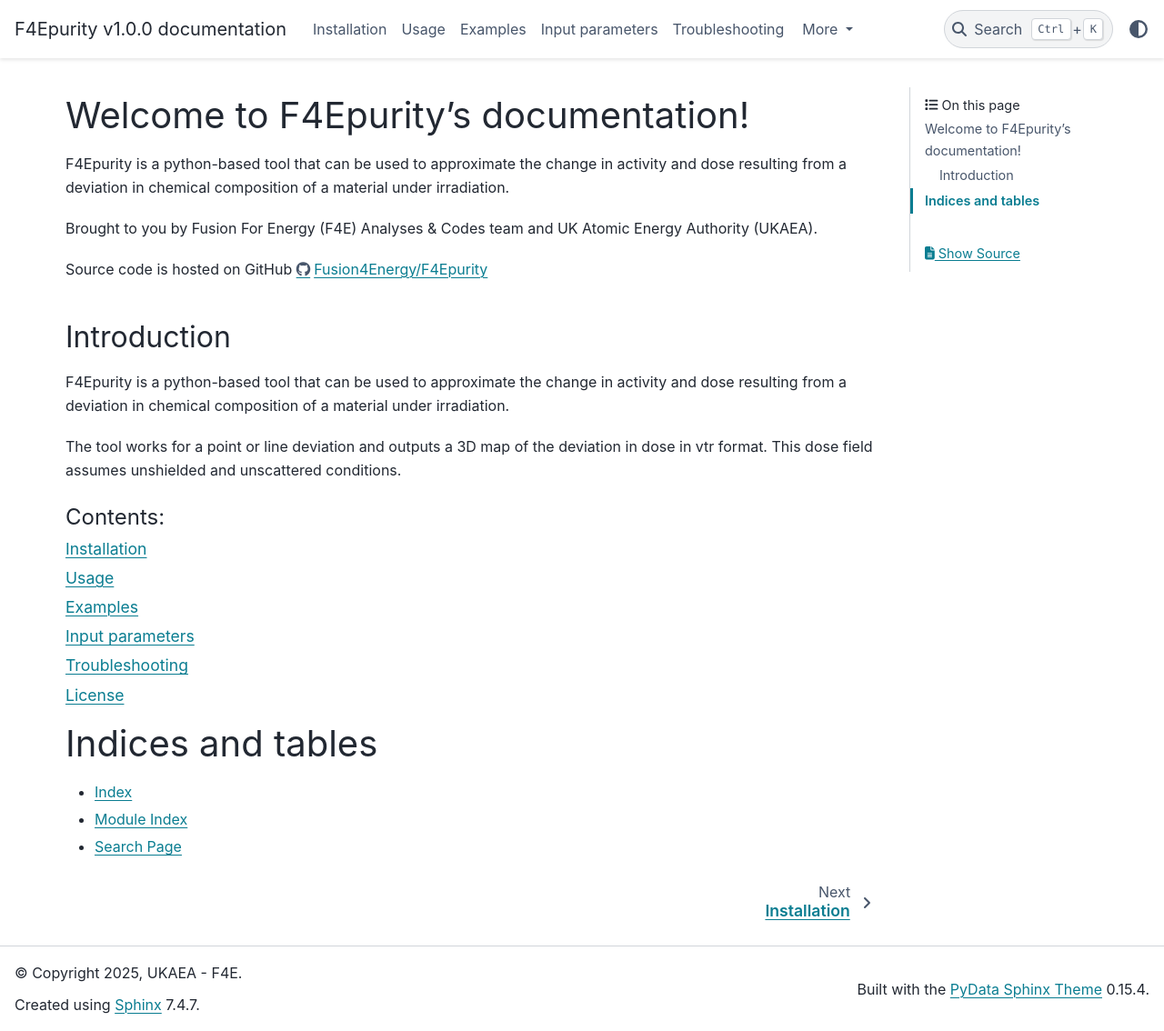
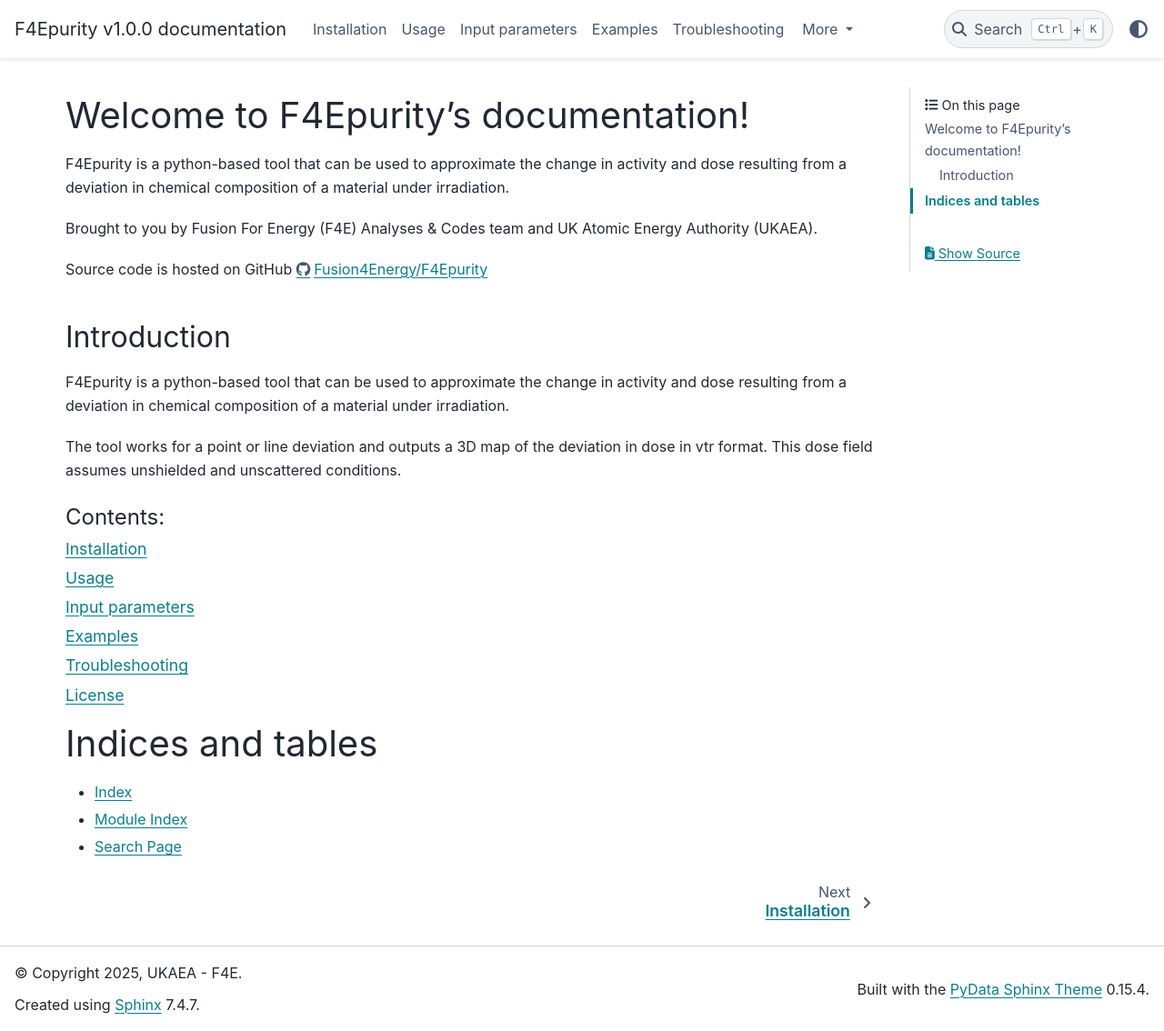
Before and after one commit to Fusion4Energy/F4Epurity, a Sphinx documentation site: the page built from docs/source/index.rst, in a window 1280 px wide and 1134 px high. Shown: the whole window at 91% size. Built offline with Sphinx 7.4.7 and the PyData theme 0.15.4, drawn with Linux system fonts in a browser that asks for light colours.

Commit message:
minor additions

```diff
--- a/docs/source/examples.rst
+++ b/docs/source/examples.rst
@@ -83,6 +83,7 @@ Finally, if the study requires assessing a large number of source points (or lin
     -834,1994,1230,-834,1994,1231
 
 Clearly, if point sources are to be considered, [x2, y2, z2] can be omitted. The code will throw errors if:
+
 - The column names differ from what is reported here.
 - Not all necessary columns are present (either 3 or 6).
 - The ``--sources_csv`` and ``--x1 --y2 ...`` options are provided at the same time.
--- a/docs/source/index.rst
+++ b/docs/source/index.rst
@@ -22,8 +22,8 @@ Source code is hosted on GitHub https://github.com/Fusion4Energy/F4Epurity
 
    installation
    usage
+   input_parameters
    examples
-   input_parameters
    troubleshooting
    license
 
```
